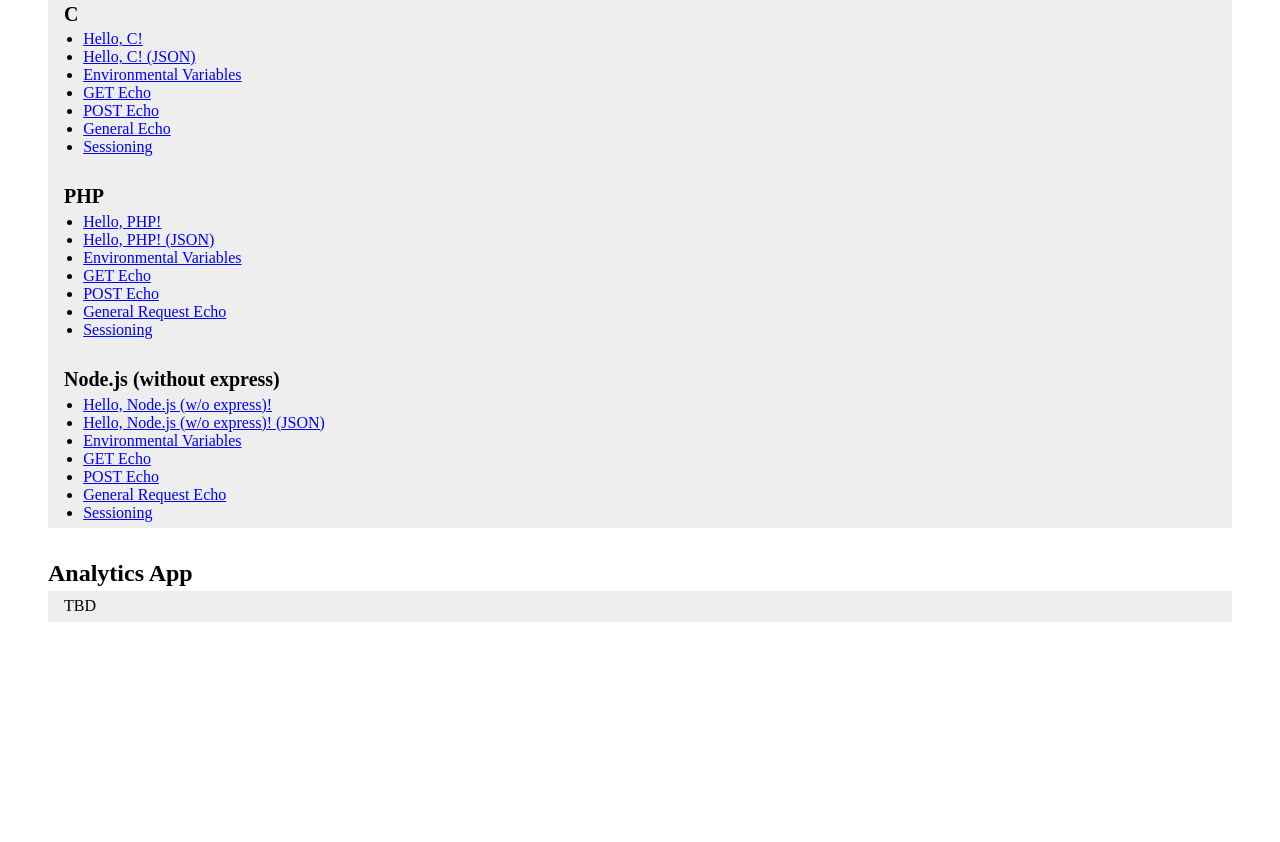
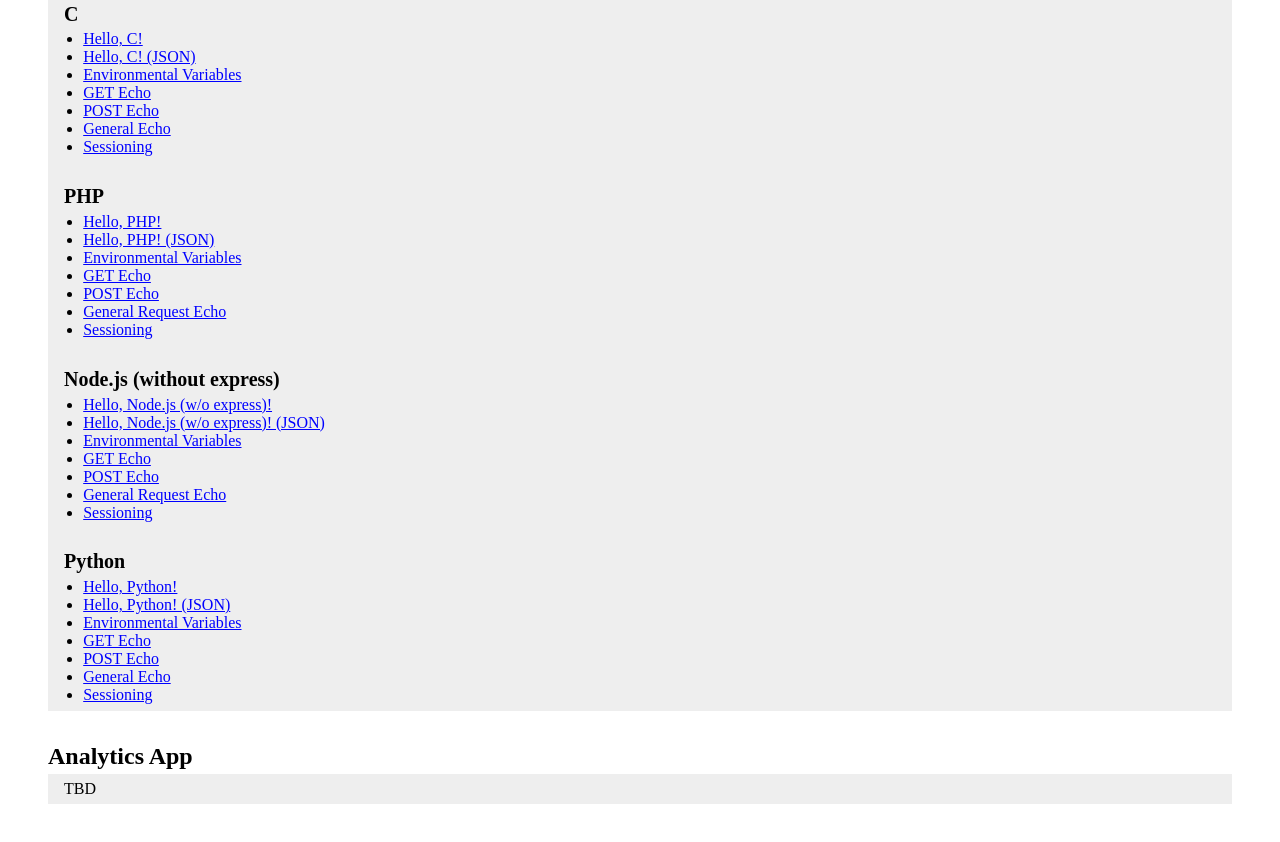
Before and after one commit to tylercooksrice/cse135, a plain HTML site: page src/index.html in a window 1280 px wide. Shown: the part 653-1495 px from the top of the page. Before the commit the page ends 1355 px from the top, so only its background shows below. Drawn offline with Linux system fonts and the light colour scheme.

Commit message:
Added index page

```diff
--- a/src/index.html
+++ b/src/index.html
@@ -94,6 +94,16 @@
         <li><a href="./cgi-bin/node-general-request-echo.js">General Request Echo</a></li>
         <li><a href="./cgi-bin/node-state-demo.js">Sessioning</a></li>
       </ul>
+       <h3>Python</h3>
+        <ul>
+          <li><a href="./cgi-bin/py-html-world.py">Hello, Python!</a></li>
+          <li><a href="./cgi-bin/py-json-world.py">Hello, Python! (JSON)</a></li>
+          <li><a href="./cgi-bin/py-env.py">Environmental Variables</a></li>
+          <li><a href="./cgi-bin/py-get-echo.py">GET Echo</a></li>
+          <li><a href="./cgi-bin/py-post-echo.py">POST Echo</a></li>
+          <li><a href="./cgi-bin/py-general-echo.py">General Echo</a></li>
+          <li><a href="python-cgiform.html">Sessioning</a></li>
+        </ul>
       </div>
     </div>
     <h2>Analytics App</h2>
```
